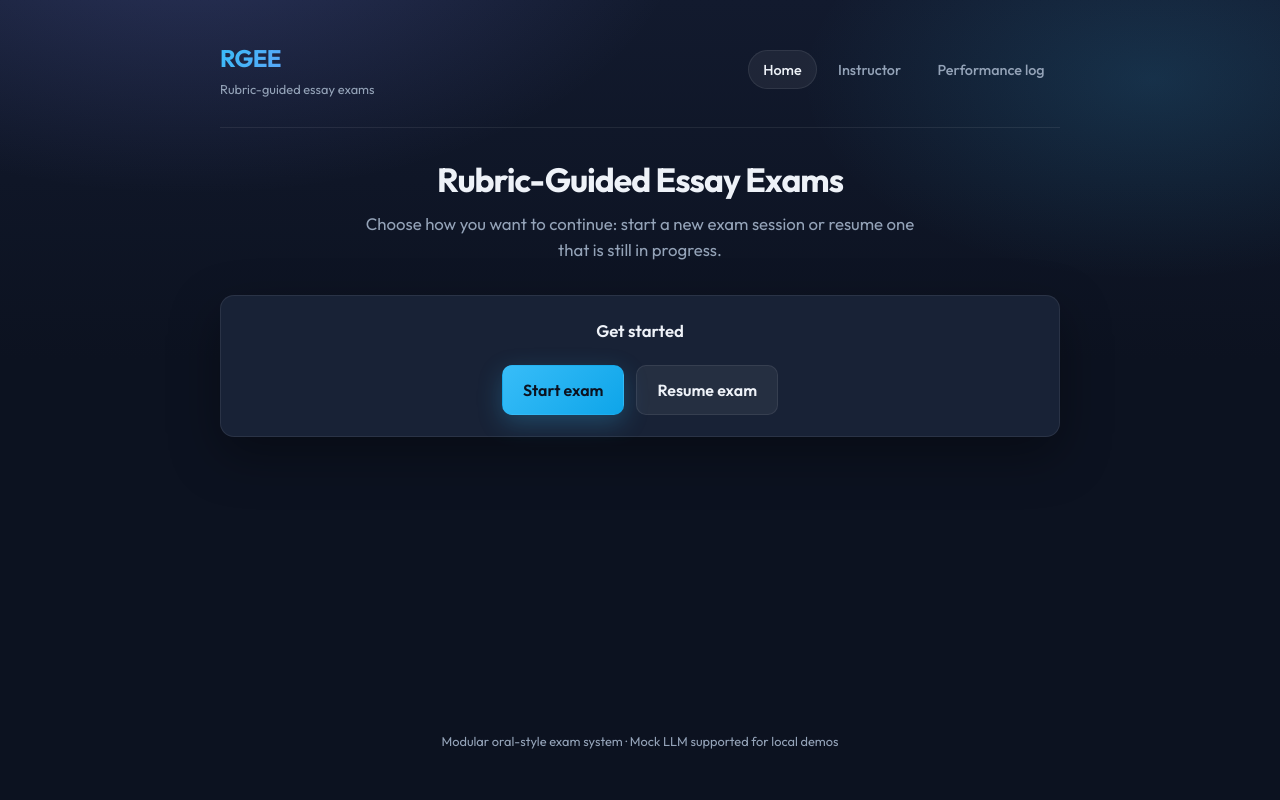
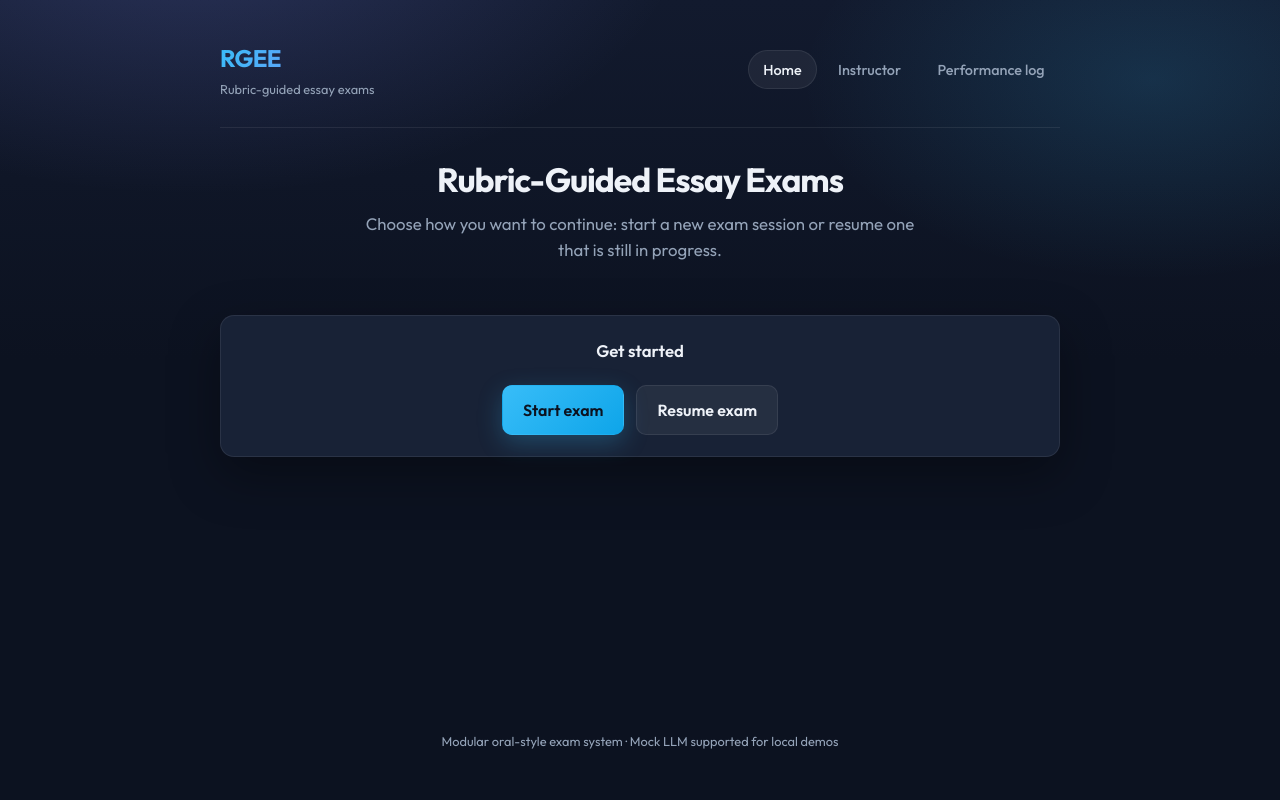
Before and after one commit to ghaccount409-school/RubricGuidedEssayExam, a FastAPI app: page / in a window 1280 px wide. Run offline with FastAPI, Linux system fonts and the light colour scheme; data comes from the database, SQL or seed files in the repository.

Commit message:
style: increase spacing between home description and actions
Add additional vertical space between the home hero description and the get-started card for clearer visual separation.

Made-with: Cursor

```diff
--- a/static/style.css
+++ b/static/style.css
@@ -1119,6 +1119,7 @@ button.btn-primary {
 
 .home-get-started {
   text-align: center;
+  margin-top: 3.25rem;
 }
 
 .home-actions {
```
